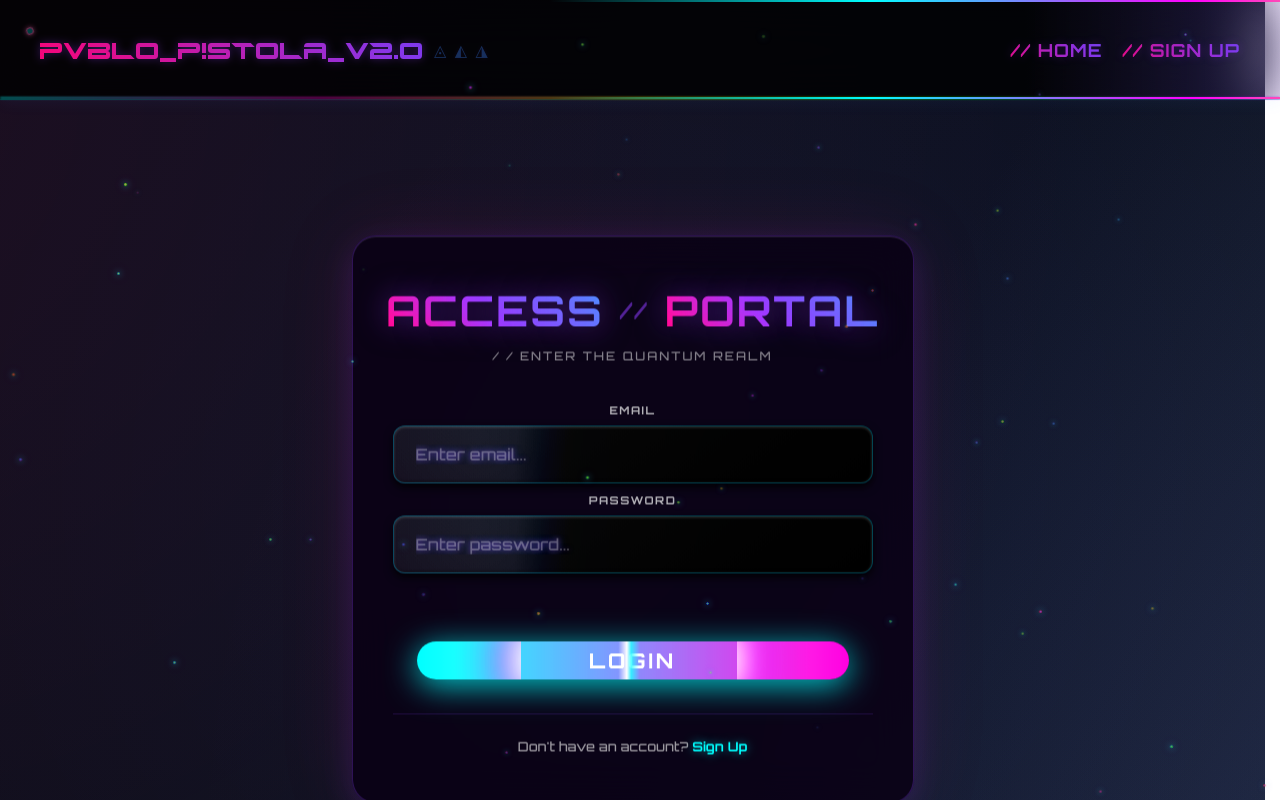
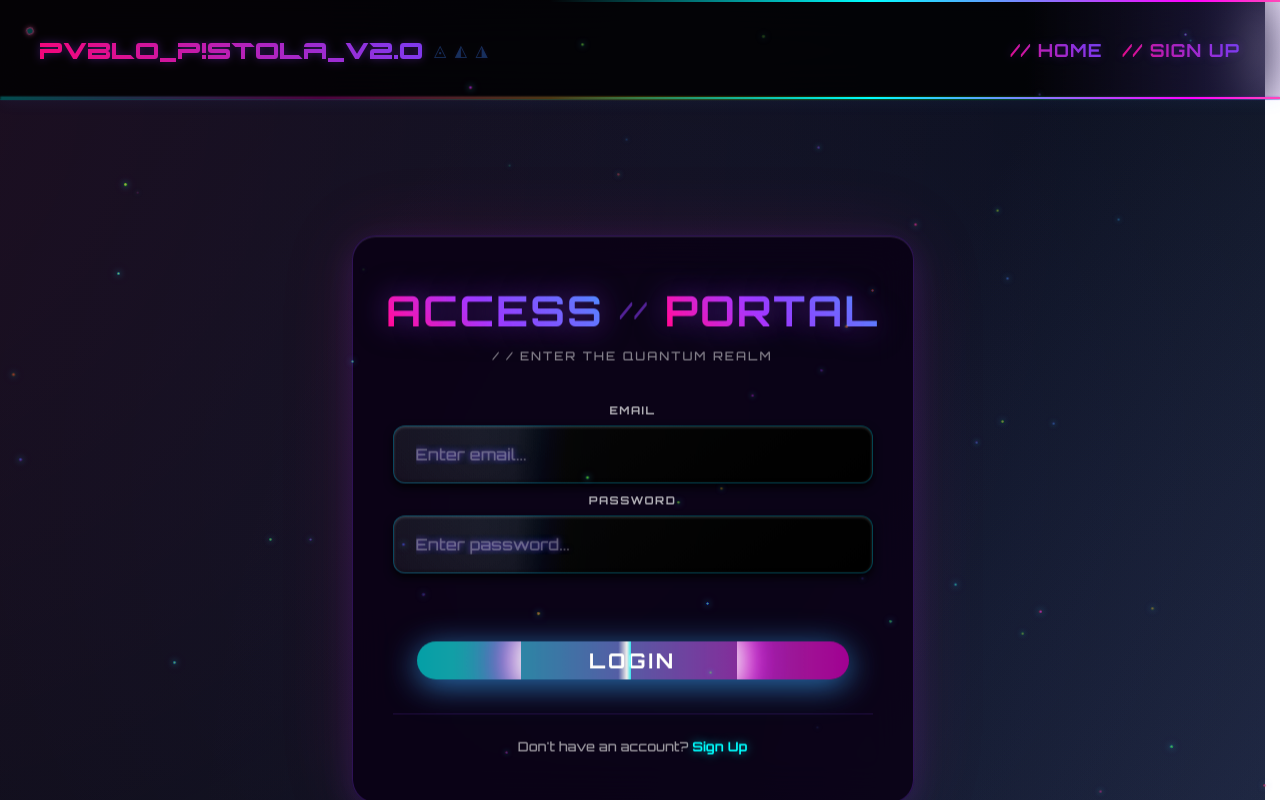
Before and after one commit to Cordero080/-nexus-geom-lab-backend, a React (Vite) app: page /login in a window 1280 px wide. Shown: the top 800 px of the page. Built offline with nearby package versions, Linux system fonts and the light colour scheme.

Commit message:
chore: update home page styling and content

```diff
--- a/src/HomePage/Home.css
+++ b/src/HomePage/Home.css
@@ -15,6 +15,7 @@
   transform: translateZ(0px) scale(1);
   transition: transform 1.2s cubic-bezier(0.4,0,0.2,1), opacity 1.2s, filter 1.2s;
 }
+
 .parallax-holo.animate {
   opacity: 0;
   filter: blur(8px) brightness(2.2) saturate(2.5);
@@ -104,7 +105,7 @@
   padding: 24px 32px;
   border: none;
   border-radius: 18px;
-  font-size: 1.18em;
+  font-size: 1.5em;
   font-style: italic;
   font-family: 'Orbitron', 'JetBrains Mono', monospace;
   font-weight: 800;
--- a/src/HomePage/HomePage.jsx
+++ b/src/HomePage/HomePage.jsx
@@ -259,11 +259,11 @@ export default function HomePage() {
             </p>
             <div className="hero-stats">
               <div className="stat-item">
-                <span className="stat-label">MODULES LOADED</span>
-                <span className="stat-value" data-stat="modules">003</span>
+                <span className="stat-label">MODULES LOADED-</span>
+                <span className="stat-value" data-stat="modules">080</span>
               </div>
               <div className="stat-item">
-                <span className="stat-label">QUANTUM STATE</span>
+                <span className="stat-label">QUANTUM STATE-</span>
                 <span className="stat-value" data-stat="state" style={{
                   color: portalState.colors[0],
                   textShadow: `0 0 8px ${portalState.colors[1]}, 0 0 2px ${portalState.colors[2]}`,
@@ -271,15 +271,15 @@ export default function HomePage() {
                 }}>{portalState.label.toUpperCase()}</span>
               </div>
               <div className="stat-item">
-                <span className="stat-label">NETWORK STATUS</span>
-                <span className="stat-value" data-stat="network">CONNECTED</span>
+                <span className="stat-label">NETWORK  STATUS</span>
+                <span className="stat-value" data-stat="network">-CONNECTED</span>
               </div>
             </div>
 
             {/* Temporarily always show Enter Playground while building */}
             <BeamScanButton
               onClick={() => window.location.href = '/playground'}
-              label="Enter Playground"
+              label="3nter Playgr0und"
               style={{ margin: '32px auto 0', display: 'block' }}
             />
 
@@ -299,7 +299,7 @@ export default function HomePage() {
             <div className="code-snippets">
               <div className="floating-code">import name from './exportingFile.js';</div>
               <div className="floating-code">console.future(identity);</div>
-              <div className="floating-code">PABLO DANIEL CORDERO</div>
+              <div className="floating-code">PABLO D C0RDER0</div>
               <Quote />
 
 
--- a/src/HomePage/Quote.jsx
+++ b/src/HomePage/Quote.jsx
@@ -4,7 +4,17 @@ import './Home.css';
 export default function Quote() {
   return (
     <div className="floating-code quote-highlight">
-      "The universe is a terrifyingly elegant apparatus, built on the immutable laws of the machine (Newton), yet the joy and the agony (Beethoven) of this existence are all contained within the subjective, anxious leap of self-creation (Kierkegaard). We find that the objective reality of the cosmos (Hawking/Tyson) is, in its essence, the consciousness of a dream (Kastrup/Watts). Therefore, abandon the illusion of a separate self and simply be (Pessoa/Gibran) in this brief, defiant affirmation (Nietzsche) of the present moment."
+      "The universe is a terrifyingly elegant apparatus, built on the immutable laws of the machine, yet the joy and the agony  of this existence are all contained within the subjective, anxious leap of self-creation . We find that the objective reality of the cosmos  is, in its essence, the consciousness of a dream.Therefore, abandon the illusion of a separate self and simply be in this brief, defiant affirmation of the present moment."<br/>
+      {/* IF: <br/>
+                     Newton <br/>
+      Beethoven<br/>
+                          Kierkegaard<br/>
+      Hawking/Tyson<br/>
+      Kastrup/Watts<br/>
+      Pessoa/Gibran<br/>
+      and <br/>
+      Nietzsche <br/>
+      had a baby. */}
     </div>
   );
 }
--- a/src/index.css
+++ b/src/index.css
@@ -286,6 +286,8 @@ h1.quantum-title::after {
 .zero-char {
   font-family: 'Orbitron', sans-serif !important;
   font-weight: 900;
+  vertical-align: -8px;
+  font-size: 1.05em;
 }
 
 .quantum-subtitle {
@@ -329,10 +331,10 @@ h1.quantum-title::after {
   font-size: 1.3rem;
   font-weight: 700;
   color: #fff;
-  background: linear-gradient(90deg, #00ffff 0%, #ff00cc 100%);
+  background: linear-gradient(90deg, #00ffff9e 0%, #ff00cc9c 100%);
   border: none;
   border-radius: 24px;
-  box-shadow: 0 6px 32px #00ffffcc;
+  box-shadow: 0 6px 32px #2d7bbfda;
   cursor: pointer;
   letter-spacing: 0.08em;
   overflow: hidden;
@@ -360,7 +362,7 @@ h1.quantum-title::after {
   width: 100%;
   color: #fff;
   font-family: 'Roboto Mono', 'JetBrains Mono', monospace;
-  font-size: 1.1rem;
+  font-size: 1rem;
   font-weight: 900;
   pointer-events: none;
   user-select: none;
@@ -382,7 +384,7 @@ h1.quantum-title::after {
   top: 0;
   width: 50%;
   height: 100%;
-  background: linear-gradient(90deg, transparent 45%, #fff 49%, #1dedf4 51%, transparent 55%);
+  background: linear-gradient(90deg, transparent 45%, #fff 49%, #1dedf4 51%, transparent 25%);
   box-shadow: 0 0 24px 8px #fff, 0 0 48px 16px #ff00f7;
   opacity: 0.8;
   z-index: 4;
```
